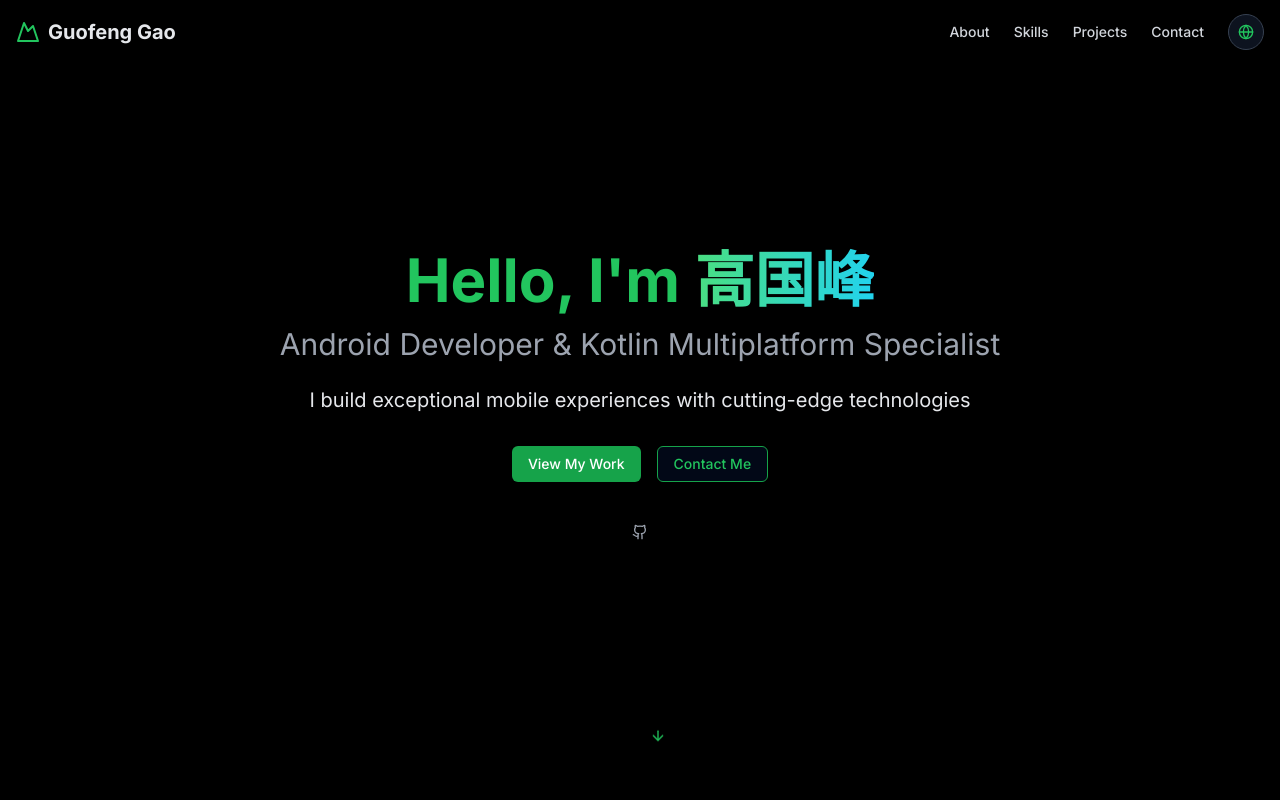
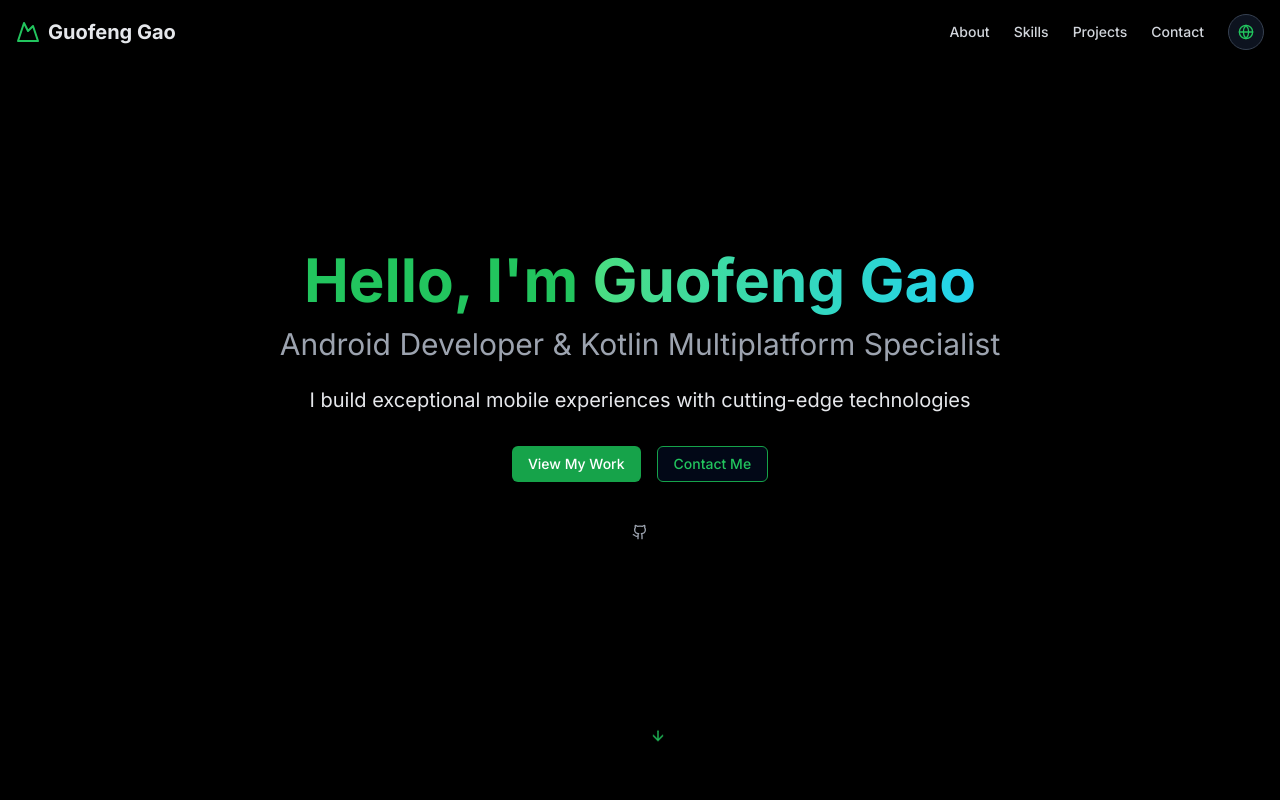
Before and after one commit to Chen-Xi-g/Chen-Xi-g.github.io, a Next.js app: page / in a window 1280 px wide. Shown: the top 800 px of the page. Built offline with nearby package versions, Linux system fonts and the light colour scheme.

Commit message:
fix: Engish Name

```diff
--- a/contexts/language-context.tsx
+++ b/contexts/language-context.tsx
@@ -29,7 +29,7 @@
   "nav.contact": "Contact",
 
   // Hero section
-  "hero.name": "高国峰",
+  "hero.name": "Guofeng Gao",
   "hero.hello": "Hello, I'm",
   "hero.title": "Android Developer & Kotlin Multiplatform Specialist",
   "hero.description":
```
